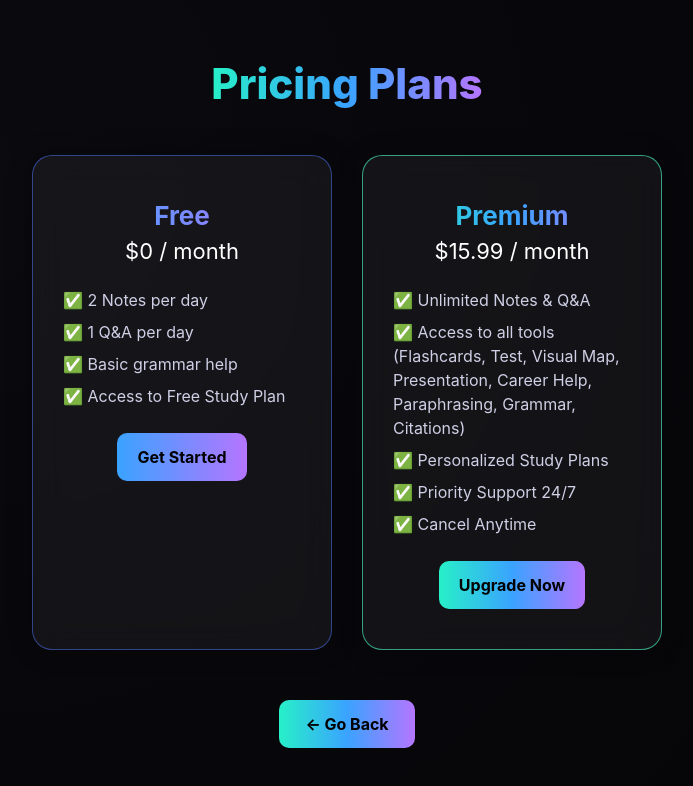
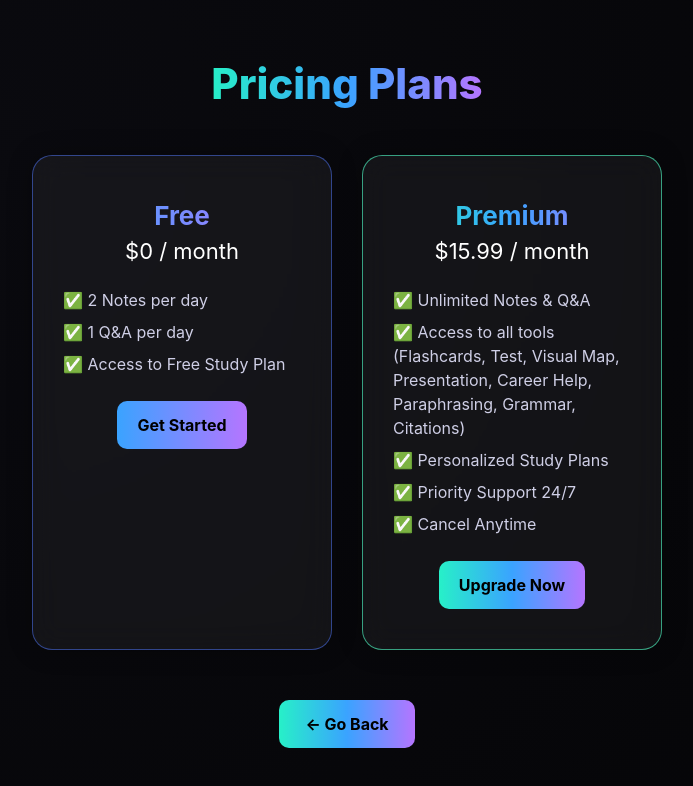
Before and after one commit to hamza07ejaz/MindSpark, a Next.js app: page /pricing in a window 1280 px wide. Shown: the top 786 px of the page, without its empty margins (293-986 px from the left). Built offline with nearby package versions, Linux system fonts and the light colour scheme.

Commit message:
remove grammar help

```diff
--- a/app/pricing/page.tsx
+++ b/app/pricing/page.tsx
@@ -9,7 +9,6 @@ export default function PricingPage() {
       features: [
         "2 Notes per day",
         "1 Q&A per day",
-        "Basic grammar help",
         "Access to Free Study Plan",
       ],
       color: "linear-gradient(90deg,#3aa3ff,#b575ff)",
```
